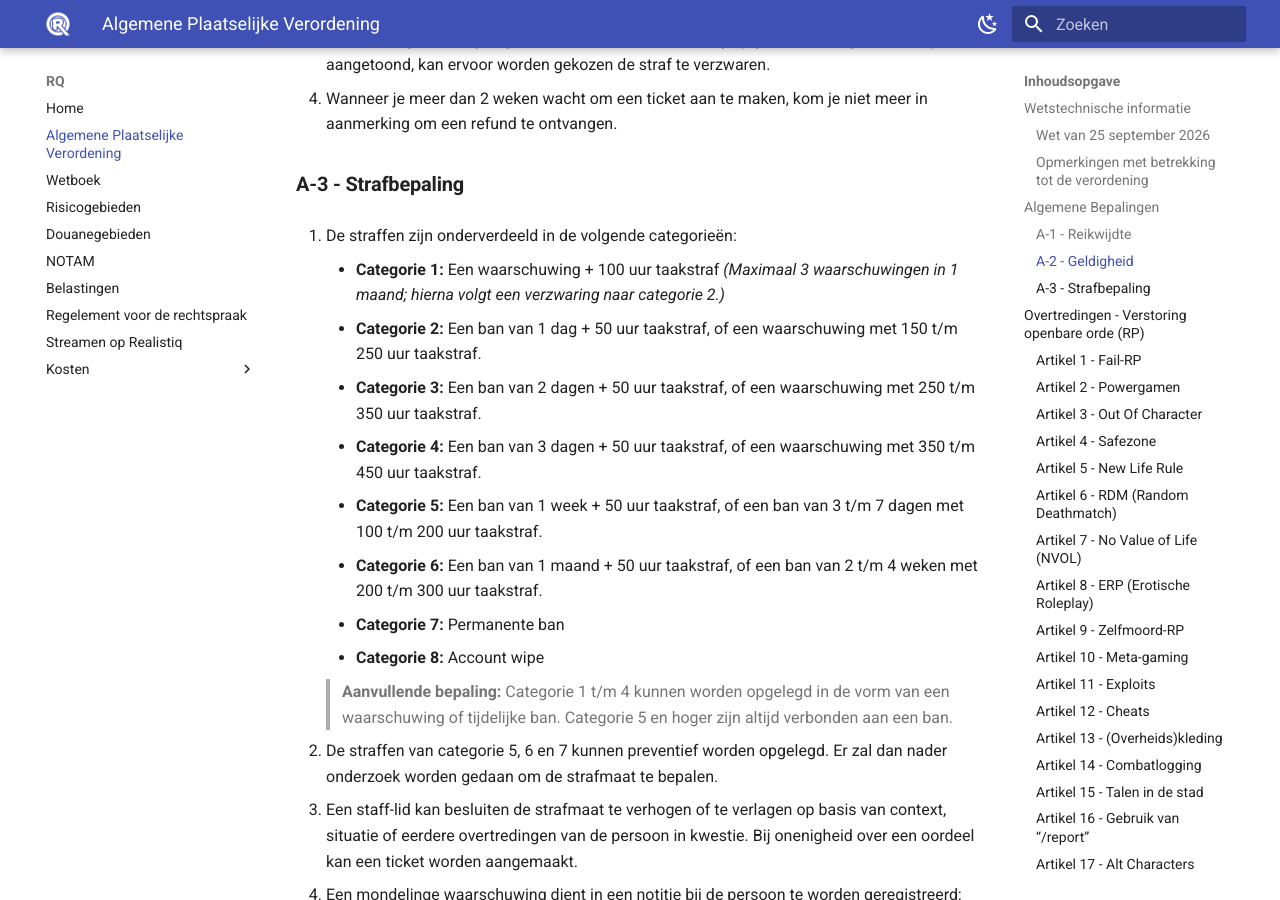
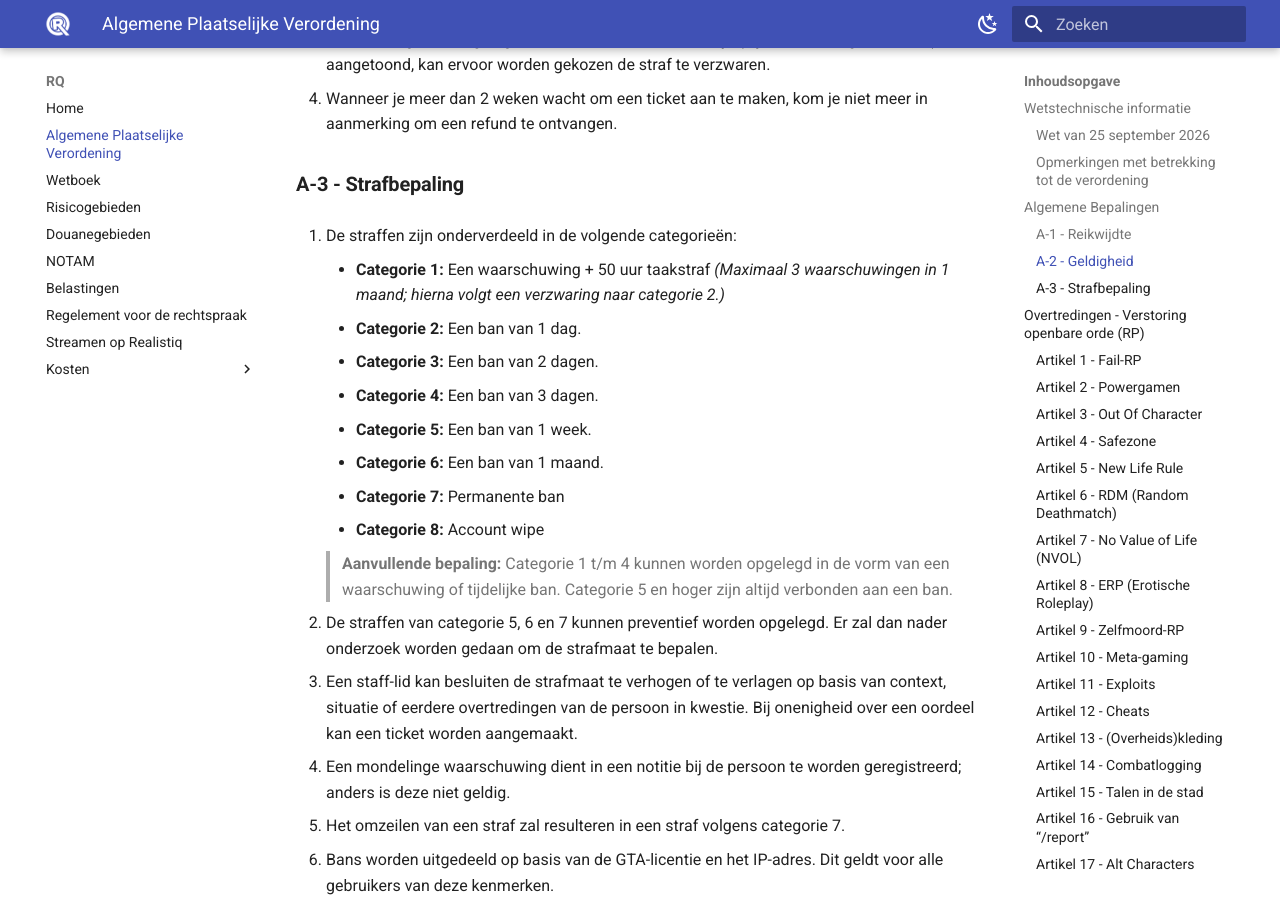
Before and after one commit to Welseyy/RQAPV, an MkDocs documentation site: the page built from docs/apv.md, in a window 1280 px wide and 900 px high, scrolled down 1433 px. Built offline with MkDocs 1.6.1 and Material for MkDocs 9.7.7, drawn with Linux system fonts in a browser that asks for light colours; comment, search, counter and statistics services are not loaded.

Commit message:
Strafbepaling aanpassing
Strafbepaling aanpassing

```diff
--- a/docs/apv.md
+++ b/docs/apv.md
@@ -45,13 +45,13 @@ Het Wetboek van Strafrecht, specifiek bedoeld voor Realistiq, wordt hierbij over
 ### **A-3 - Strafbepaling**
 
 1. De straffen zijn onderverdeeld in de volgende categorieën:
-    * **Categorie 1:** Een waarschuwing + 100 uur taakstraf
+    * **Categorie 1:** Een waarschuwing + 50 uur taakstraf
       *(Maximaal 3 waarschuwingen in 1 maand; hierna volgt een verzwaring naar categorie 2.)*
-    * **Categorie 2:** Een ban van 1 dag + 50 uur taakstraf, of een waarschuwing met 150 t/m 250 uur taakstraf.
-    * **Categorie 3:** Een ban van 2 dagen + 50 uur taakstraf, of een waarschuwing met 250 t/m 350 uur taakstraf.
-    * **Categorie 4:** Een ban van 3 dagen + 50 uur taakstraf, of een waarschuwing met 350 t/m 450 uur taakstraf.
-    * **Categorie 5:** Een ban van 1 week + 50 uur taakstraf, of een ban van 3 t/m 7 dagen met 100 t/m 200 uur taakstraf.
-    * **Categorie 6:** Een ban van 1 maand + 50 uur taakstraf, of een ban van 2 t/m 4 weken met 200 t/m 300 uur taakstraf.
+    * **Categorie 2:** Een ban van 1 dag.
+    * **Categorie 3:** Een ban van 2 dagen.
+    * **Categorie 4:** Een ban van 3 dagen.
+    * **Categorie 5:** Een ban van 1 week.
+    * **Categorie 6:** Een ban van 1 maand.
     * **Categorie 7:** Permanente ban
     * **Categorie 8:** Account wipe
 
```
